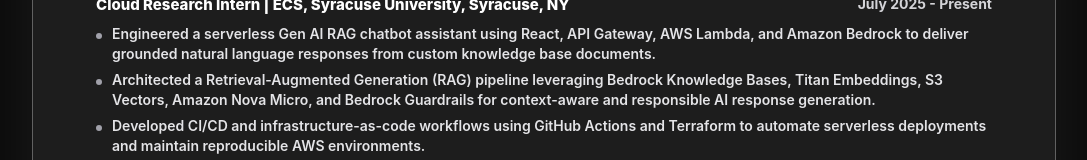
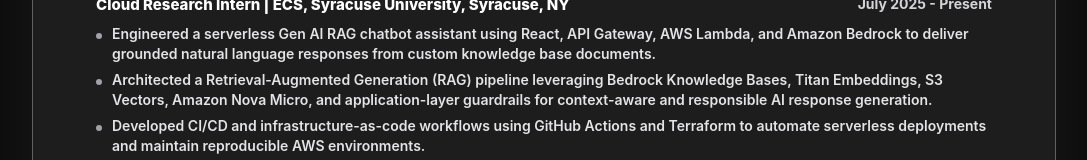
Before and after one commit to shubhamjoshi1303/cloud-resume-aws, a React (Vite) app in the folder frontend/: page / in a window 1280 px wide. Shown: the part 581-741 px from the top of the page, without its empty margins (96-1183 px from the left). Built offline with nearby package versions, Linux system fonts and the light colour scheme; no server answers.

Commit message:
New resume update

```diff
--- a/frontend/src/data/resume.js
+++ b/frontend/src/data/resume.js
@@ -46,7 +46,7 @@
       date: "July 2025 - Present",
       bullets: [
         "Engineered a serverless Gen AI RAG chatbot assistant using React, API Gateway, AWS Lambda, and Amazon Bedrock to deliver grounded natural language responses from custom knowledge base documents.",
-        "Architected a Retrieval-Augmented Generation (RAG) pipeline leveraging Bedrock Knowledge Bases, Titan Embeddings, S3 Vectors, Amazon Nova Micro, and Bedrock Guardrails for context-aware and responsible AI response generation.",
+        "Architected a Retrieval-Augmented Generation (RAG) pipeline leveraging Bedrock Knowledge Bases, Titan Embeddings, S3 Vectors, Amazon Nova Micro, and application-layer guardrails for context-aware and responsible AI response generation.",
         "Developed CI/CD and infrastructure-as-code workflows using GitHub Actions and Terraform to automate serverless deployments and maintain reproducible AWS environments."
       ]
     }
```
